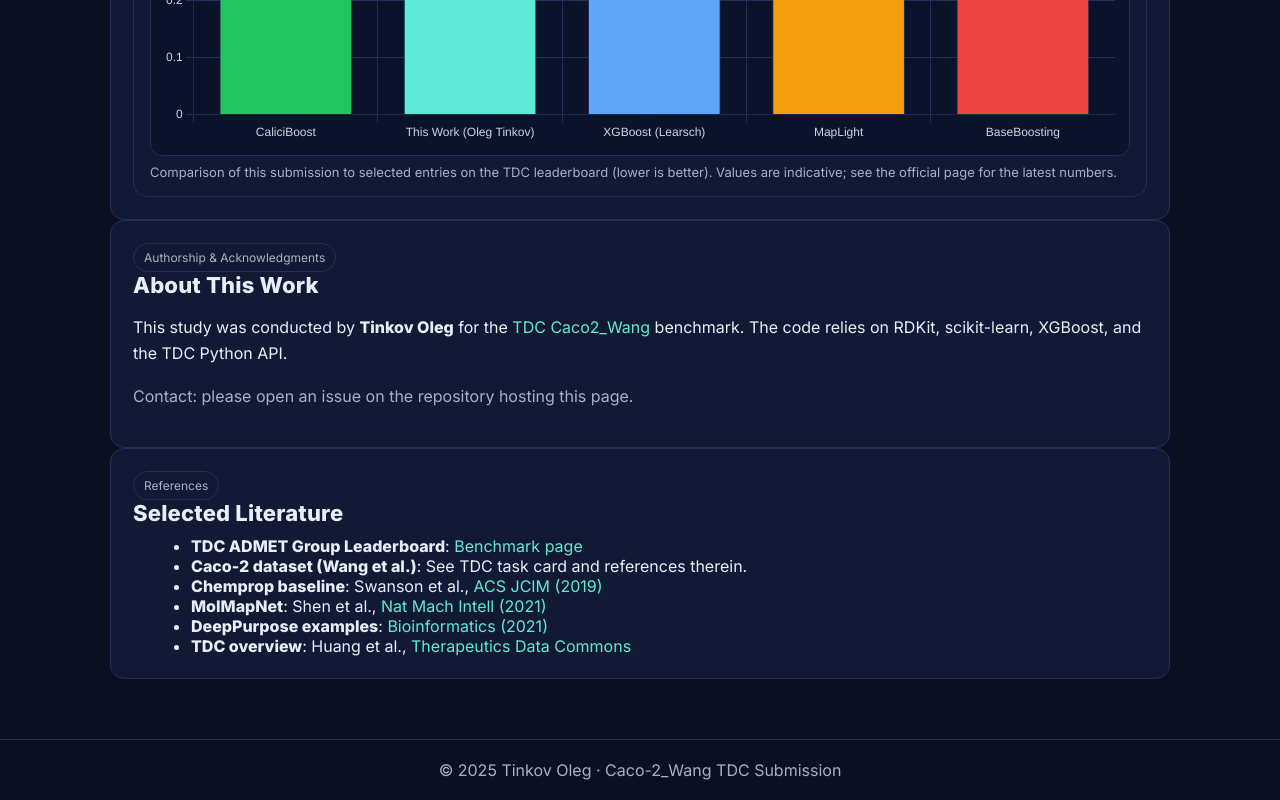
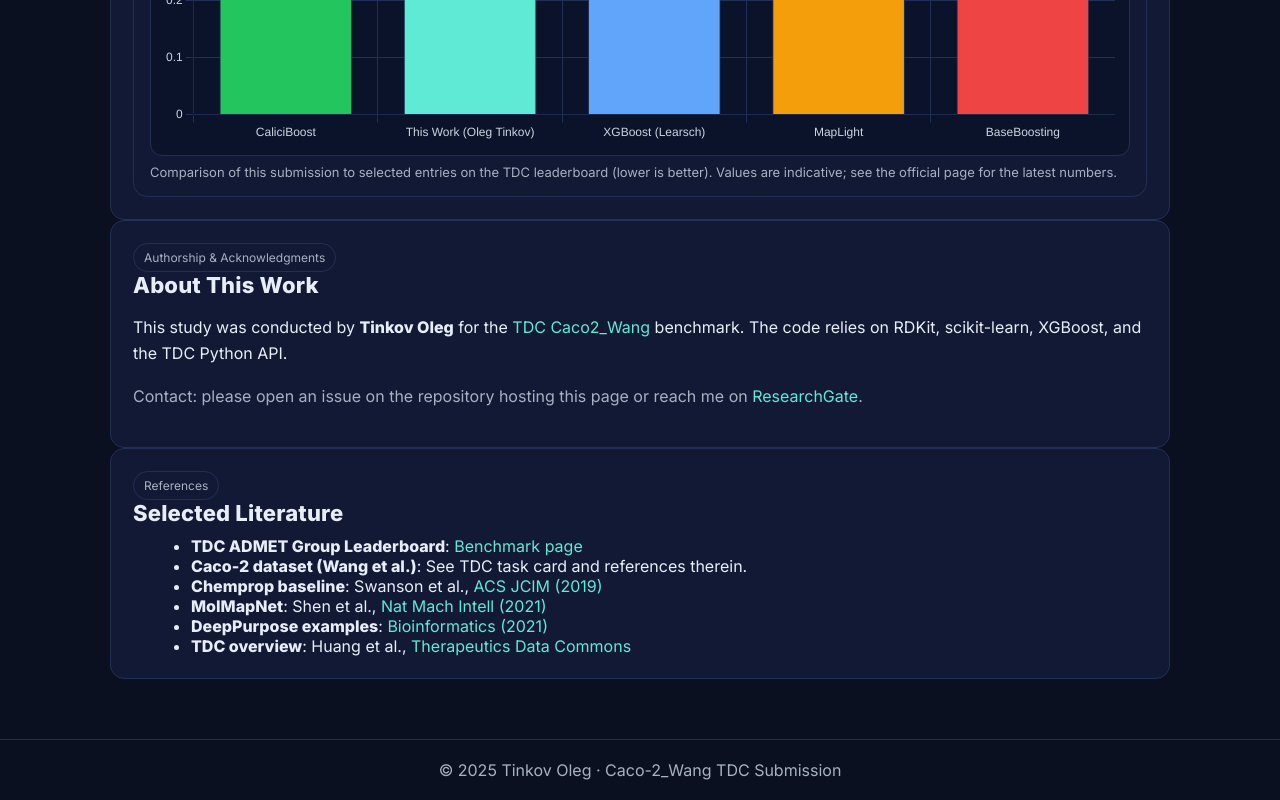
Before and after one commit to ovttiras/oleg_tinkov.github.io, a plain HTML site: page index.html in a window 1280 px wide. Shown: the part 1542-2342 px from the top of the page. Drawn offline with nearby package versions, Linux system fonts and the light colour scheme.

Commit message:
Update index.html

```diff
--- a/index.html
+++ b/index.html
@@ -108,7 +108,7 @@
             <span class="pill">Authorship & Acknowledgments</span>
             <h2>About This Work</h2>
             <p>This study was conducted by <strong>Tinkov Oleg</strong> for the <a href="https://tdcommons.ai/benchmark/admet_group/01caco2/" target="_blank" rel="noopener">TDC Caco2_Wang</a> benchmark. The code relies on RDKit, scikit-learn, XGBoost, and the TDC Python API.</p>
-            <p class="muted">Contact: please open an issue on the repository hosting this page.</p>
+            <p class="muted">Contact: please open an issue on the repository hosting this page or reach me on <a href="https://www.researchgate.net/profile/Oleg-Tinkov/research" target="_blank" rel="noopener">ResearchGate</a>.</p>
         </section>
 
         <section id="refs">
```
